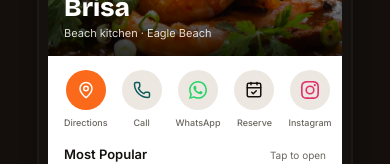
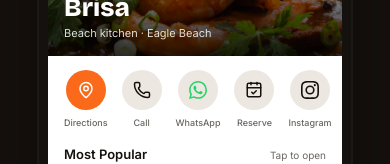
Before and after one commit to victorgomesrt-rgb/Plato, a Next.js app: page / in a window 390 px wide. Shown: the part 804-968 px from the top of the page. Built offline with nearby package versions, Linux system fonts and the light colour scheme; no server answers.

Commit message:
Match action bar to diner mockup exactly: only WhatsApp keeps brand green, other icons neutral ink (was over-coloring Call teal / Instagram pink); same on landing hero phone
Co-Authored-By: Claude Opus 4.8 <noreply@anthropic.com>

```diff
--- a/src/app/page.tsx
+++ b/src/app/page.tsx
@@ -57,10 +57,10 @@ const plans = [
 // Match the real diner page action bar (brand-tinted icons).
 const ACTIONS: { icon: typeof MapPin; label: string; primary?: boolean; color?: string }[] = [
   { icon: MapPin, label: "Directions", primary: true },
-  { icon: Phone, label: "Call", color: "#0E5B5B" },
+  { icon: Phone, label: "Call" },
   { icon: WhatsAppIcon, label: "WhatsApp", color: "#25D366" },
   { icon: CalendarCheck, label: "Reserve" },
-  { icon: InstagramIcon, label: "Instagram", color: "#E1306C" },
+  { icon: InstagramIcon, label: "Instagram" },
 ];
 
 function Sparkline({ className = "" }: { className?: string }) {
--- a/src/components/diner/action-bar.tsx
+++ b/src/components/diner/action-bar.tsx
@@ -54,9 +54,9 @@ function hrefFor(link: TenantLink, tn: TenantBits): string | null {
 
 const WRAP = "flex min-w-[60px] shrink-0 flex-col items-center gap-1.5";
 
-// Subtle brand tints on the recognizable social/contact icons (design polish).
+// Match the mockup: only WhatsApp gets its brand green; everything else is neutral ink.
 const BRAND: Record<string, string> = {
-  whatsapp: "#25D366", instagram: "#E1306C", facebook: "#1877F2", call: "#0E5B5B", reviews: "#F4B740",
+  whatsapp: "#25D366",
 };
 
 function Circle({ Icon, type, primary, accent }: { Icon: Icon; type: string; primary: boolean; accent: string }) {
```
